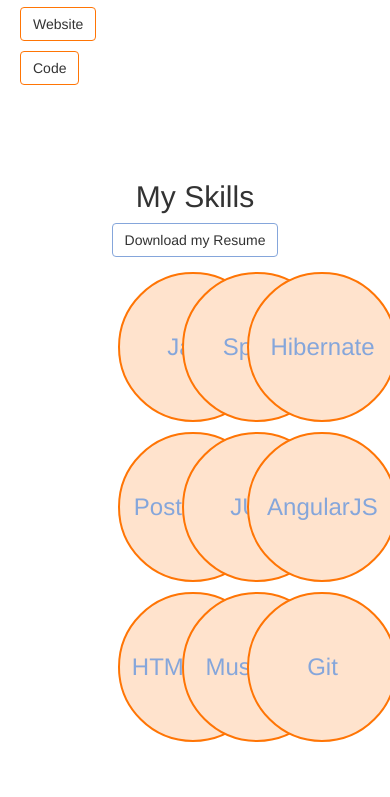
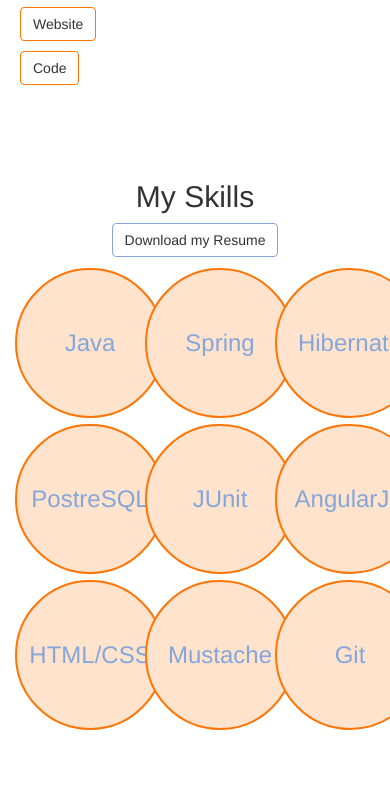
Before and after one commit to jesstracy/jesstracy.github.io, a plain HTML site: page index.html in a window 390 px wide. Shown: the part 2118-2915 px from the top of the page. Drawn offline with nearby package versions, Linux system fonts and the light colour scheme.

Commit message:
Skills responsive

```diff
--- a/css/offcanvas.css
+++ b/css/offcanvas.css
@@ -67,7 +67,8 @@
   border: 2px solid #ff7505;
   /*background-color: #ffd5b4;*/
   background-color: #ffe3cd;
-  margin: 5px;
+  margin: auto;
+  margin-bottom: 5px;
 }
 
 .circle h3 {
--- a/index.html
+++ b/index.html
@@ -106,50 +106,50 @@
               <p><a class="btn btn-default" href="https://github.com/jesstracy/Chocolate-Web-Heroku" target="_blank" role="button">Code</a></p>
             </div><!--/.col-xs-6.col-lg-4-->
 
-            <div id="resume" class="col-xs-12 col-lg-12" style="text-align: center">
+            <div id="resume" class="col-xs-12 col-md-12 col-lg-12" style="text-align: center">
               <h2>My Skills</h2>
               <p><a class="btn btn-default" href="JessicaTracyResume.pdf" target="_blank" role="button">Download my Resume</a></p>
               <!-- <object type="application/pdf" data="JessicaTracyResume.pdf" width="90%" height="90%"></object> -->
               <!-- <img src="resume.jpg" width=85% height=85%/> -->
               <!-- <div class="col-xs-3 col-lg-3"></div> -->
               <div class="row">
-              	  <div class="col-xs-3 col-lg-3"></div>
-	              <div class="col-xs-2 col-lg-2" style="text-align: center">
+              	  <div class="col-md-3 col-lg-3"></div>
+	              <div class="col-xs-4 col-md-2 col-lg-2" style="text-align: center">
 	              	<div class="circle"><h3>Java</h3></div>
 	              </div>
-	              <div class="col-xs-2 col-lg-2" style="text-align: center">
+	              <div class="col-xs-4 col-md-2 col-lg-2" style="text-align: center">
 	              	<div class="circle"><h3>Spring</h3></div>
 	              </div>
-	              <div class="col-xs-2 col-lg-2" style="text-align: center">
+	              <div class="col-xs-4 col-md-2 col-lg-2" style="text-align: center">
 	              	<div class="circle"><h3>Hibernate</h3></div>
 	              </div>
-	              <div class="col-xs-3 col-lg-3"></div>
+	              <div class="col-md-3 col-lg-3"></div>
 	          </div>
 	          <div class="row">
-              	  <div class="col-xs-3 col-lg-3"></div>
-	              <div class="col-xs-2 col-lg-2" style="text-align: center">
+              	  <div class="col-md-3 col-lg-3"></div>
+	              <div class="col-xs-4 col-md-2 col-lg-2" style="text-align: center">
 	              	<div class="circle"><h3>PostreSQL</h3></div>
 	              </div>
-	              <div class="col-xs-2 col-lg-2" style="text-align: center">
+	              <div class="col-xs-4 col-md-2 col-lg-2" style="text-align: center">
 	              	<div class="circle"><h3>JUnit</h3></div>
 	              </div>
-	              <div class="col-xs-2 col-lg-2" style="text-align: center">
+	              <div class="col-xs-4 col-md-2 col-lg-2" style="text-align: center">
 	              	<div class="circle"><h3>AngularJS</h3></div>
 	              </div>
-	              <div class="col-xs-3 col-lg-3"></div>
+	              <div class="col-md-3 col-lg-3"></div>
 	           </div>
 	           <div class="row">
-              	  <div class="col-xs-3 col-lg-3"></div>
-	              <div class="col-xs-2 col-lg-2" style="text-align: center">
+              	  <div class="col-md-3 col-lg-3"></div>
+	              <div class="col-xs-4 col-md-2 col-lg-2" style="text-align: center">
 	              	<div class="circle"><h3>HTML/CSS</h3></div>
 	              </div>
-	              <div class="col-xs-2 col-lg-2" style="text-align: center">
+	              <div class="col-xs-4 col-md-2 col-lg-2" style="text-align: center">
 	              	<div class="circle"><h3>Mustache</h3></div>
 	              </div>
-	              <div class="col-xs-2 col-lg-2" style="text-align: center">
+	              <div class="col-xs-4 col-md-2 col-lg-2" style="text-align: center">
 	              	<div class="circle"><h3>Git</h3></div>
 	              </div>
-	              <div class="col-xs-3 col-lg-3"></div>
+	              <div class="col-md-3 col-lg-3"></div>
 	           </div>
               <!-- <div class="col-xs-3 col-lg-3"></div> -->
             </div>
```
